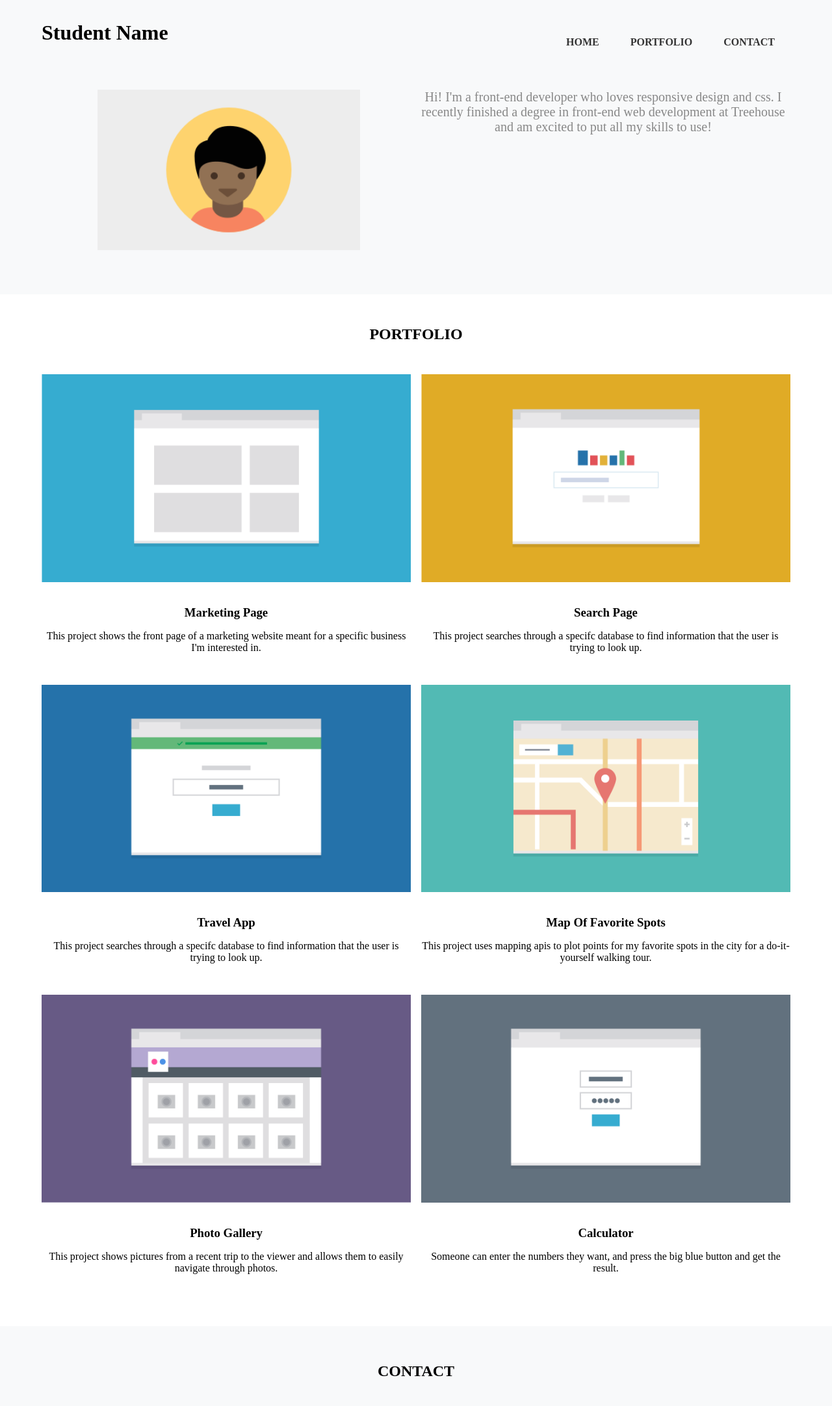
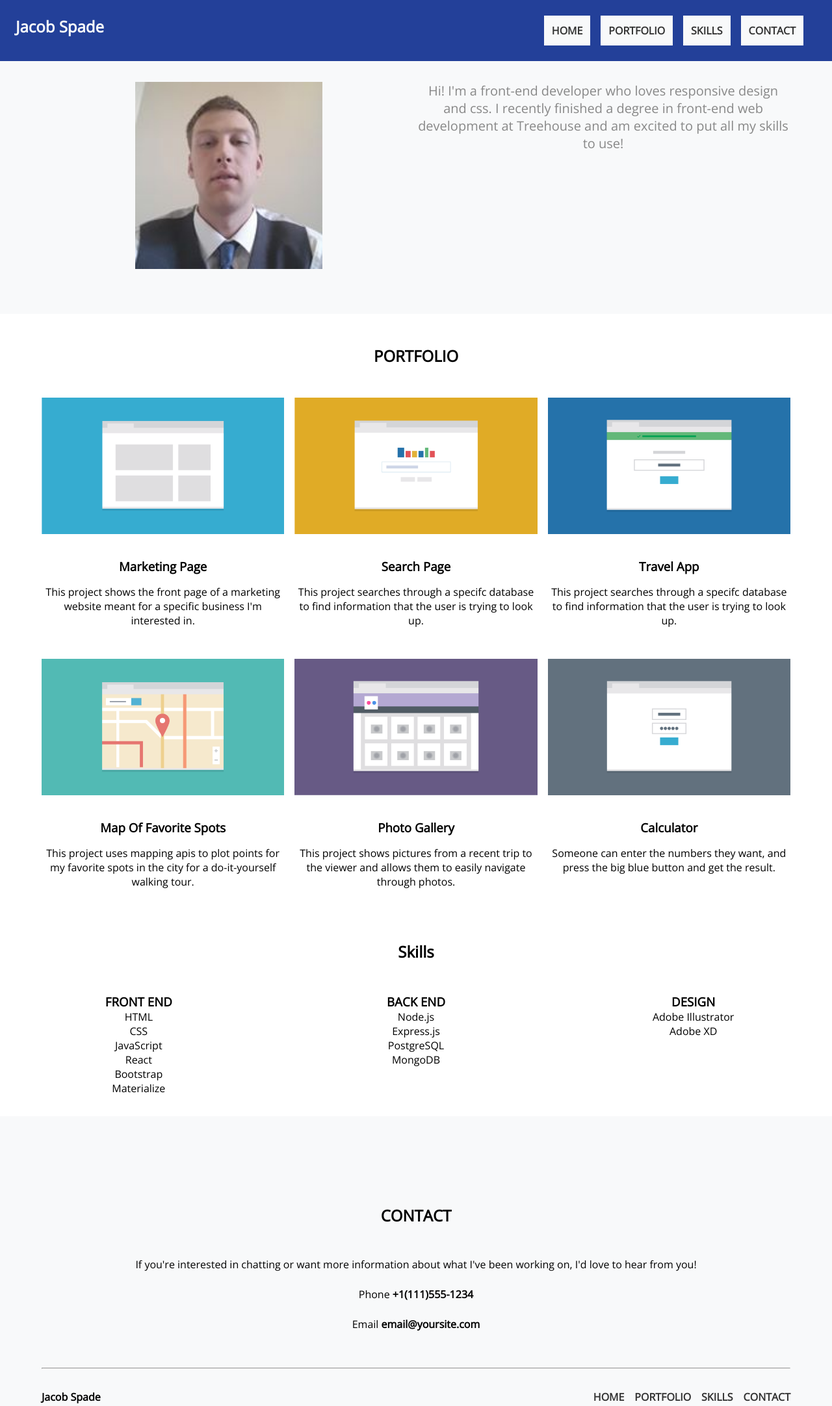
Before and after one commit to spadejac000/responsive-website, a plain HTML site: page index.html in a window 1280 px wide. Shown: the top 2164 px of the page at 65% size. Drawn offline with nearby package versions, Linux system fonts and the light colour scheme.

Commit message:
added extra credt features

```diff
--- a/style.css
+++ b/css/style.css
@@ -1,10 +1,12 @@
 * {
   margin: 0;
   padding: 0;
+  font-family: 'Open Sans', sans-serif;
 }
 
 .section-color {
   background-color: #f8f9fa;
+  padding-top: 32px;
 }
 
 div.container {
@@ -24,22 +26,36 @@ h2 {
 
 /* menu */
 
+nav {
+  background-color: #234099;
+  padding-bottom: 32px;
+  box-shadow: 3px 1px 8px #333;
+}
+
+.student-name-top {
+  color: #f8f9fa;
+}
+
 ul.top-menu {
   text-align: center;
   margin-top: 32px;
+  padding: 0 20px;
 }
 
 ul.top-menu li {
-  padding: 16px 32px;
-  background-color: white;
   margin: 8px;
   list-style: none;
+  margin: 8px 0;
+  background-color: #f8f9fa;
+  padding: 8px 0px;
 }
 
 ul.top-menu li a {
   text-decoration: none;
   color: #333;
   font-weight: bold;
+  padding: 8px 100px;
+  background-color: #f8f9fa;
 }
 
 div.profile-picture {
@@ -113,8 +129,12 @@ div.portfolio-text h3 {
 
   ul.top-menu li {
     background-color: #f8f9fa;
-    padding: 16px;
-    margin-bottom: 48px;
+    margin: 0 32px 48px 32px;
+  }
+
+  ul.top-menu li a {
+    padding-right: 32px;
+    padding-left: 32px;
   }
 
   .profile {
@@ -160,5 +180,54 @@ div.portfolio-text h3 {
   .navbar {
     display: flex;
     justify-content: space-between;
+    background-color: #234099;
+    padding: 24px;
+    box-shadow: 3px 1px 8px #333;
+  }
+
+  .navbar h1 {
+    padding: 0;
+  }
+
+  .navbar ul {
+    margin-top: 0px;
+  }
+
+  .navbar ul li {
+    margin: 0px 0px 0px 16px;
+    padding: 0;
+  }
+
+  .navbar ul li a:hover {
+    background-color: #234099;
+    color: #f8f9fa;
+  }
+
+  .navbar ul li a {
+    display: block;
+    padding: 12px;
+  }
+
+  .portfolio {
+    grid-template-columns: 1fr 1fr 1fr;
+  }
+
+  div.profile-picture img {
+    width: 50%;
+  }
+
+  .student-name-top {
+    color: #f8f9fa;
+  }
+
+  .skills {
+    display: grid;
+    grid-template-columns: 1fr 1fr 1fr;
+    text-align: center;
+    margin-bottom: 32px;
+  }
+
+  .skills div ul li {
+    list-style: none;
   }
 }
--- a/index.html
+++ b/index.html
@@ -2,23 +2,26 @@
 <html lang="en">
 <head>
   <meta charset="utf-8">
-  <link rel="stylesheet" href="style.css">
+  <meta name="viewport" content="width=device-width, initial-scale=1.0">
+  <link rel="stylesheet" href="css/style.css">
+  <link href="https://fonts.googleapis.com/css?family=Open+Sans" rel="stylesheet">
   <title>Responsive Website</title>
 </head>
-<body>
+<body id="home">
+  <nav class="navbar">
+    <h1 class="student-name-top">Jacob Spade</h1>
+    <ul class="top-menu">
+      <li><a href="#home">HOME</a></li>
+      <li><a href="#portfolio">PORTFOLIO</a></li>
+      <li><a href="#skills">SKILLS</a></li>
+      <li><a href="#contact">CONTACT</a></li>
+    </ul>
+  </nav>
   <div class="section-color">
     <div class="container">
-      <div class="navbar">
-        <h1>Student Name</h1>
-        <ul class="top-menu">
-          <li><a href="#">HOME</a></li>
-          <li><a href="#">PORTFOLIO</a></li>
-          <li><a href="#">CONTACT</a></li>
-        </ul>
-      </div>
       <div class="profile">
         <div class="profile-picture">
-          <img src="images\responsive-layout-profile.png" alt="Profile Picture">
+          <img src="images\profile-image.jpg" alt="Profile Picture">
         </div>
         <div class="intro">
           <p>Hi! I'm a front-end developer who loves responsive design and css. I recently finished a degree in front-end web development at Treehouse and am excited to put all my skills to use!</p>
@@ -27,7 +30,7 @@
     </div>
   </div>
 
-  <h2>PORTFOLIO</h2>
+  <h2 id="portfolio">PORTFOLIO</h2>
 
   <div class="container portfolio">
     <div class="portfolio-1 portfolio-image">
@@ -79,20 +82,52 @@
     </div>
   </div>
 
+  <h2 id="skills">Skills</h2>
+  <div class="skills">
+    <div>
+      <h3>FRONT END</h3>
+      <ul>
+        <li>HTML</li>
+        <li>CSS</li>
+        <li>JavaScript</li>
+        <li>React</li>
+        <li>Bootstrap</li>
+        <li>Materialize</li>
+      </ul>
+    </div>
+    <div>
+      <h3>BACK END</h3>
+      <ul>
+        <li>Node.js</li>
+        <li>Express.js</li>
+        <li>PostgreSQL</li>
+        <li>MongoDB</li>
+      </ul>
+    </div>
+    <div>
+      <h3>DESIGN</h3>
+      <ul>
+        <li>Adobe Illustrator</li>
+        <li>Adobe XD</li>
+      </ul>
+    </div>
+  </div>
+
   <footer class="section-color">
     <div class="container">
-      <h2 class="contact-title">CONTACT</h2>
+      <h2 class="contact-title" id="contact">CONTACT</h2>
       <p class="contact-text">If you're interested in chatting or want more information about what I've been working on, I'd love to hear from you!</p>
       <p class="phone">Phone <strong>+1(111)555-1234</strong></p>
       <p class="email">Email <strong>email@yoursite.com</strong></p>
       <hr>
       <div class="footer-bottom">
-        <p class="student-name">Student name</p>
+        <p class="student-name">Jacob Spade</p>
         <p class="back-to-top">BACK TO TOP</p>
         <ul class="bottom-menu">
-          <li><a href="#">HOME</a></li>
-          <li><a href="#">PORTFOLIO</a></li>
-          <li><a href="#">CONTACT</a></li>
+          <li><a href="#home">HOME</a></li>
+          <li><a href="#portfolio">PORTFOLIO</a></li>
+          <li><a href="#skills">SKILLS</a></li>
+          <li><a href="#contact">CONTACT</a></li>
         </ul>
       </div>
     </div>
```
Also changed, not shown: images/profile-image.jpg (added).
